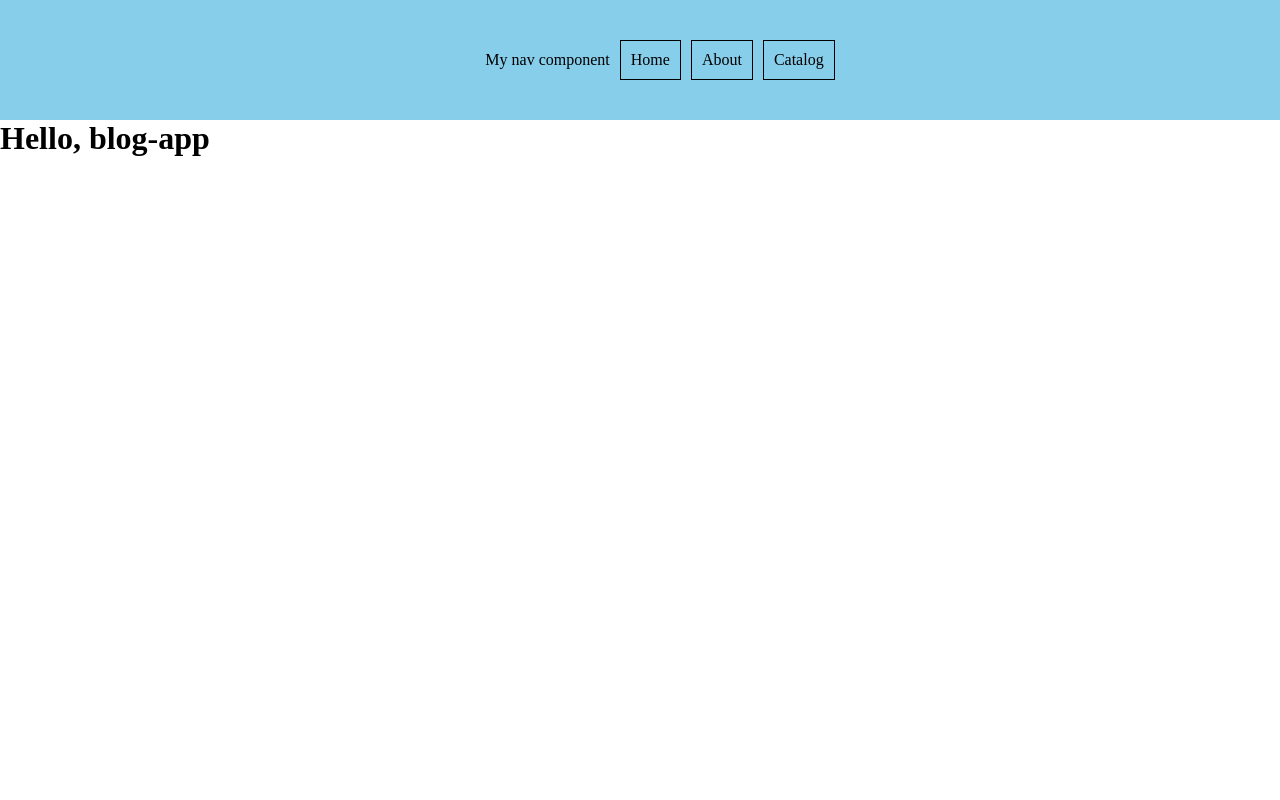
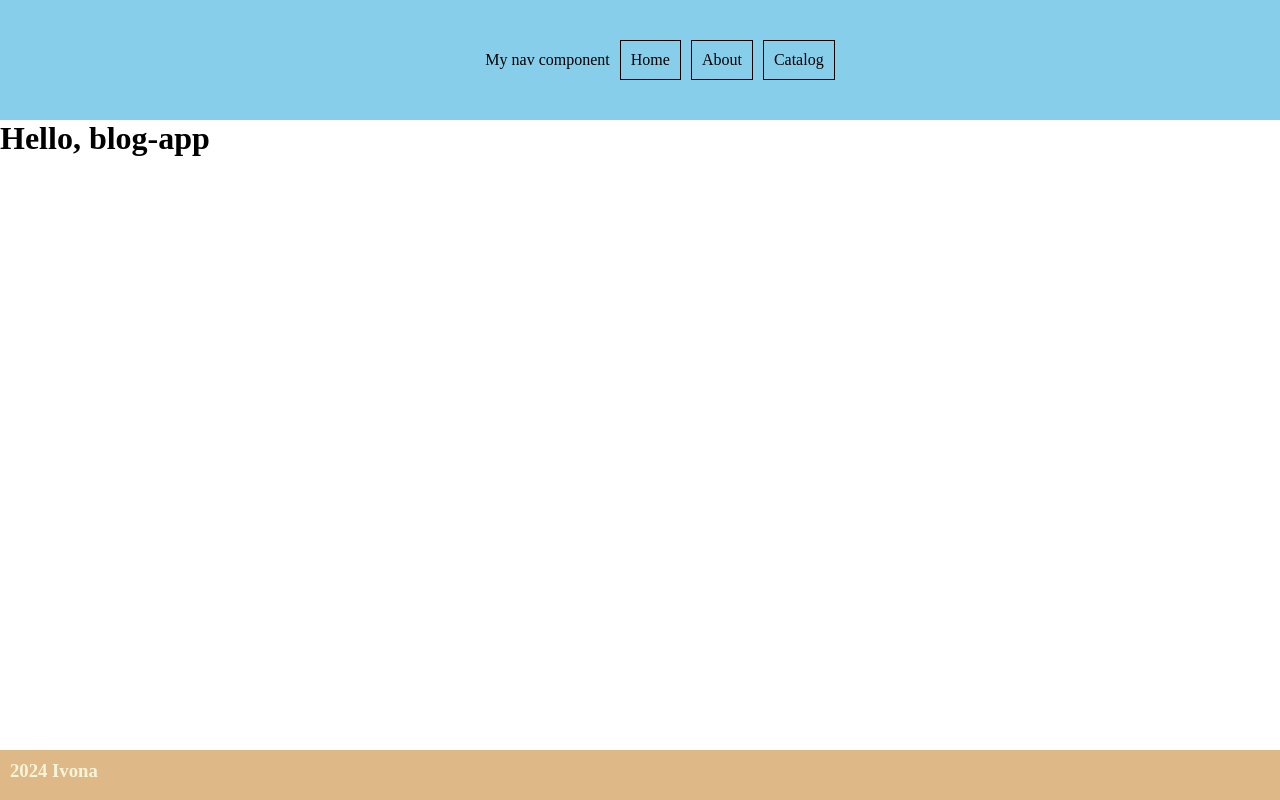
Before and after one commit to IvonaPuncheva/DigitalMind-blog, an Angular app in the folder blog-app/: page / in a window 1280 px wide. Shown: the top 800 px of the page. Built offline with nearby package versions, Linux system fonts and the light colour scheme.

Commit message:
Added Footer Component

```diff
--- a/blog-app/src/app/app.component.html
+++ b/blog-app/src/app/app.component.html
@@ -4,6 +4,7 @@
       <h1>Hello, {{ title }}</h1>
 
   </div>
+  <app-footer/>
 </main>
 
 
--- a/blog-app/src/app/app.component.ts
+++ b/blog-app/src/app/app.component.ts
@@ -1,11 +1,12 @@
 import { Component } from '@angular/core';
 import { RouterOutlet } from '@angular/router';
 import { NavBarComponent } from './navigation-bar/nav-bar.component';
+import { FooterComponent } from './footer/footer.component';
 
 @Component({
   selector: 'app-root',
   standalone: true,
-  imports: [RouterOutlet, NavBarComponent],
+  imports: [RouterOutlet, NavBarComponent, FooterComponent],
   templateUrl: './app.component.html',
   styleUrl: './app.component.css'
 })
--- /dev/null
+++ b/blog-app/src/app/footer/footer.component.css
@@ -0,0 +1,10 @@
+.footer{
+    width: 100%;
+    height: 30px;
+    padding: 10px;
+    background-color: burlywood;
+    color: beige;
+    position: absolute;
+    bottom: 0;
+    left: 0;
+}
--- /dev/null
+++ b/blog-app/src/app/footer/footer.component.html
@@ -0,0 +1,3 @@
+<div class="footer">
+    <h3> 2024 {{title}}</h3>
+</div>
--- /dev/null
+++ b/blog-app/src/app/footer/footer.component.ts
@@ -0,0 +1,12 @@
+import { Component } from "@angular/core";
+
+@Component({
+    selector: 'app-footer',
+    templateUrl:'./footer.component.html',
+    styleUrl: './footer.component.css',
+    standalone: true,
+})
+
+export class FooterComponent{
+    title ="Ivona"
+}
```
